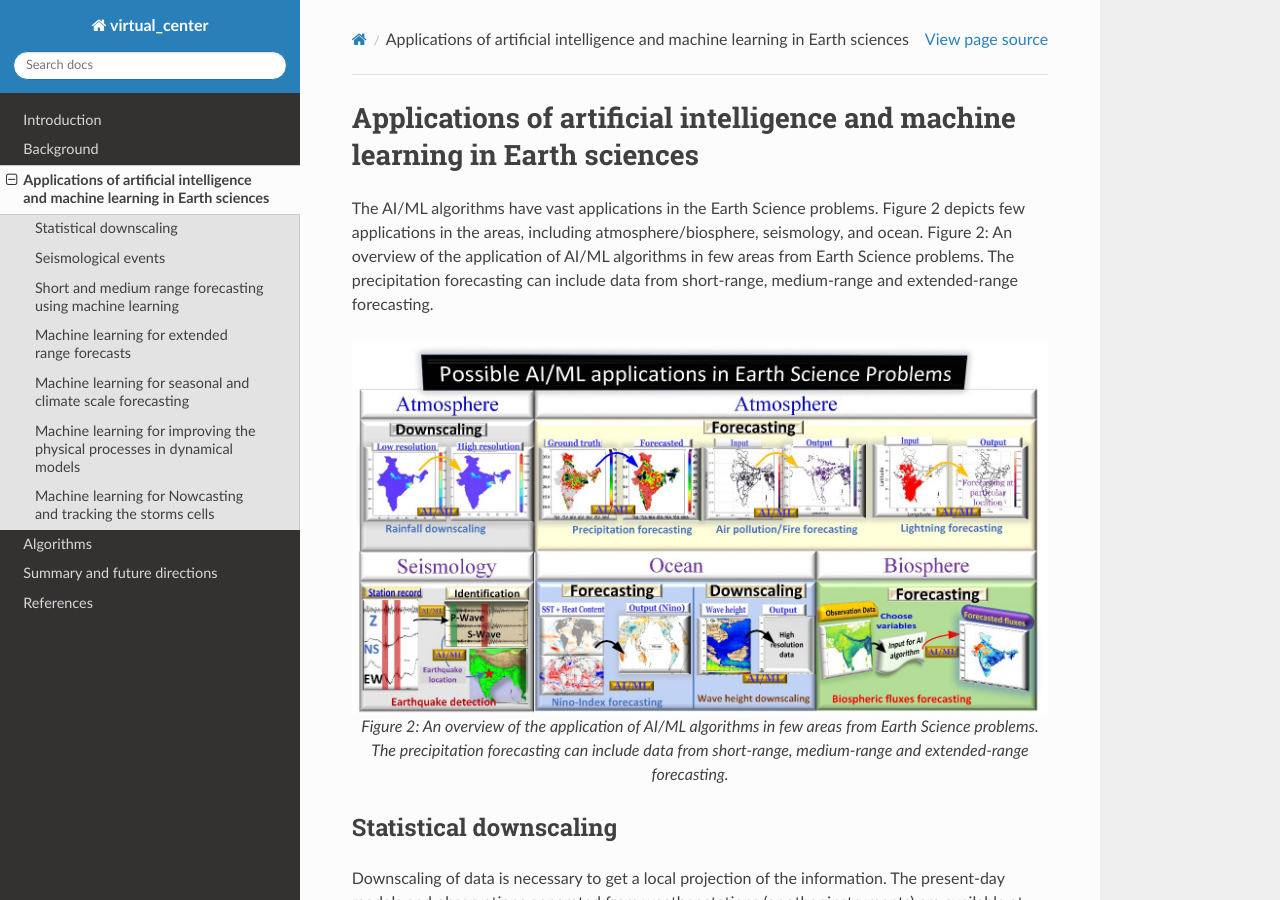
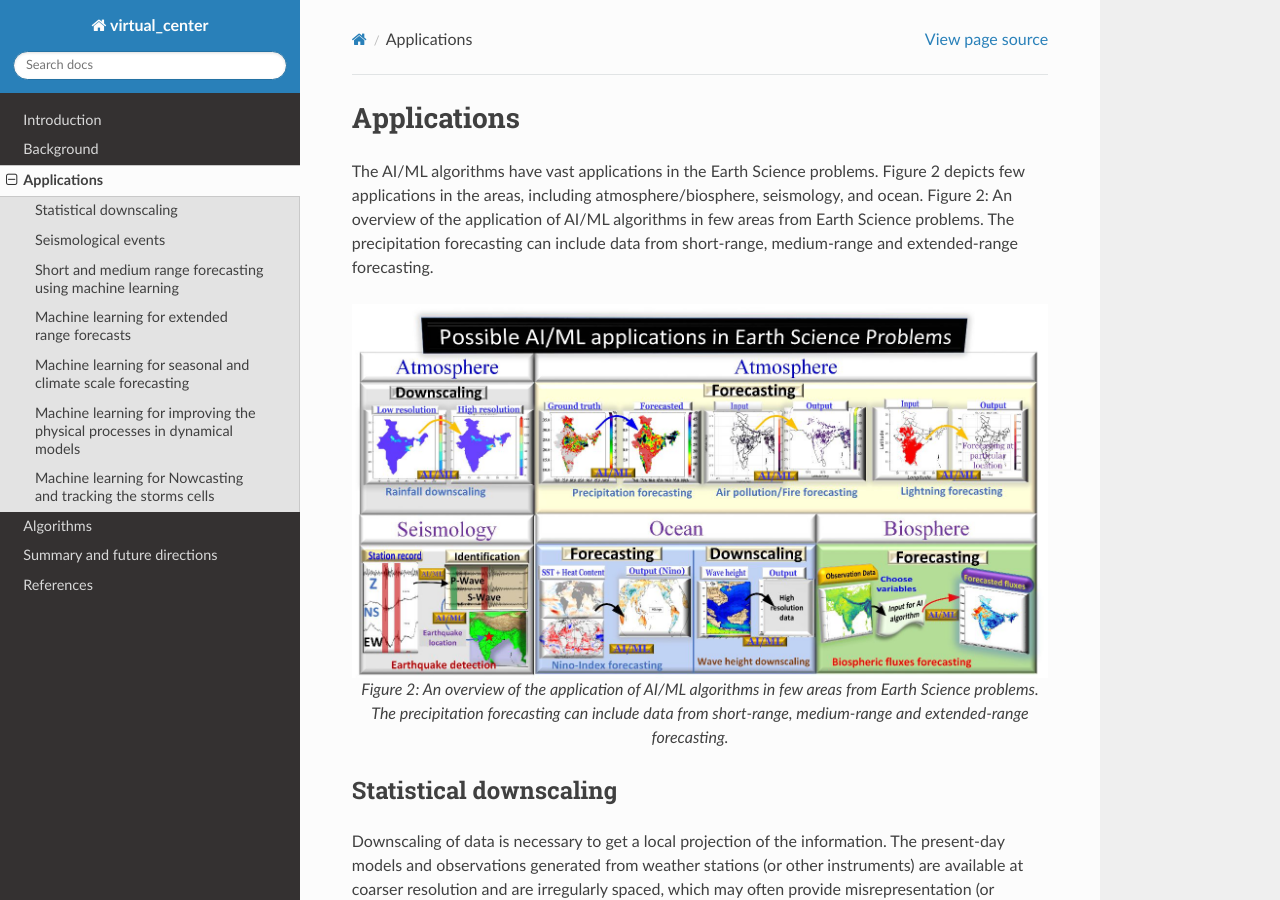
Before and after one commit to tejas-veer/virtual_center, a Sphinx documentation site: the page built from docs/source/application.rst, in a window 1280 px wide and 900 px high. Built offline with Sphinx 7.4.7 and the Read the Docs theme 2.0.0, drawn with Linux system fonts in a browser that asks for light colours.

Commit message:
Update application.rst

```diff
--- a/docs/source/application.rst
+++ b/docs/source/application.rst
@@ -1,4 +1,4 @@
-Applications of artificial intelligence and machine learning in Earth sciences
+Applications
 =====================================================================================
 The AI/ML algorithms have vast applications in the Earth Science problems. Figure 2 depicts few
 applications in the areas, including atmosphere/biosphere, seismology, and ocean.
```
